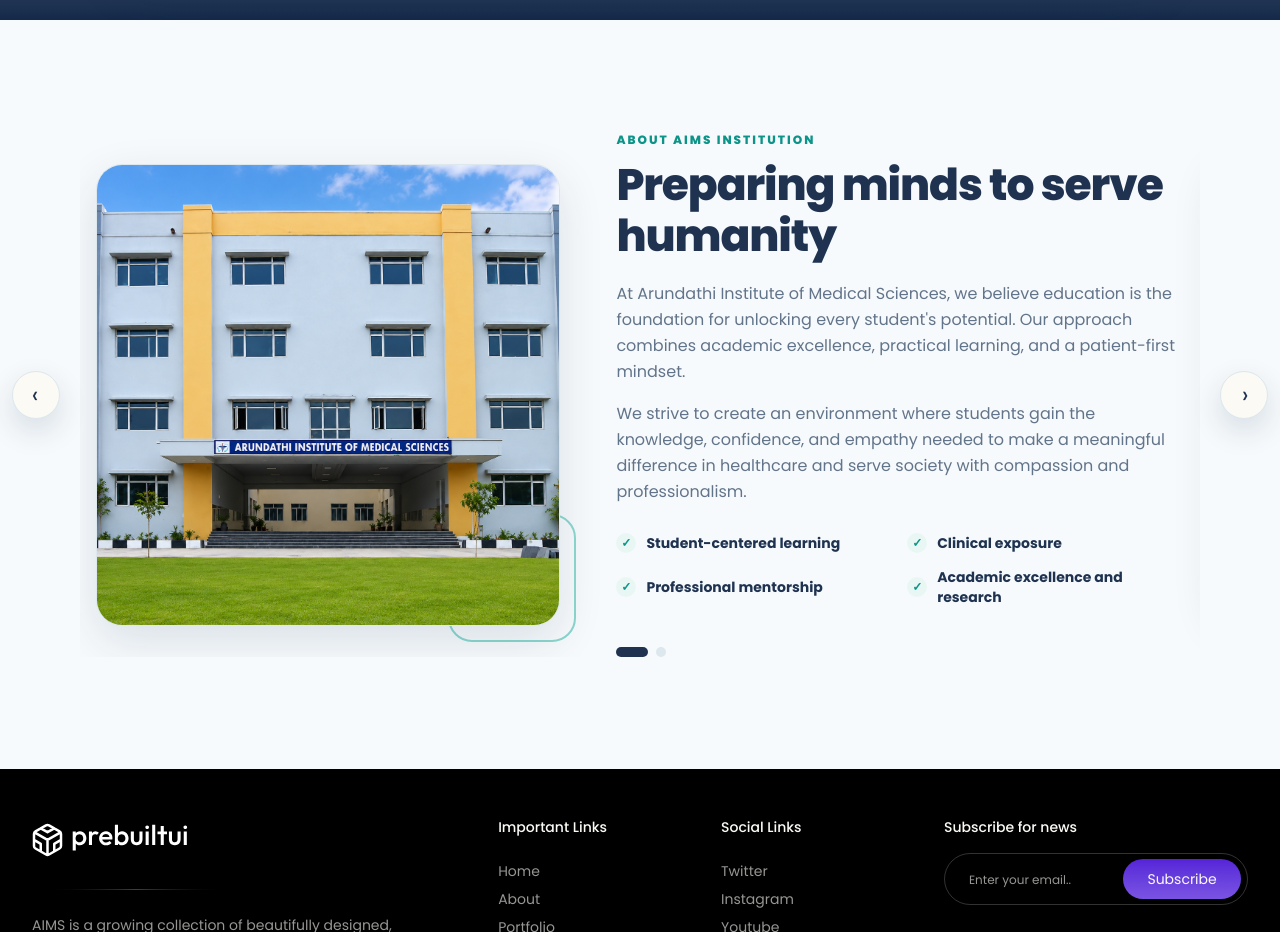
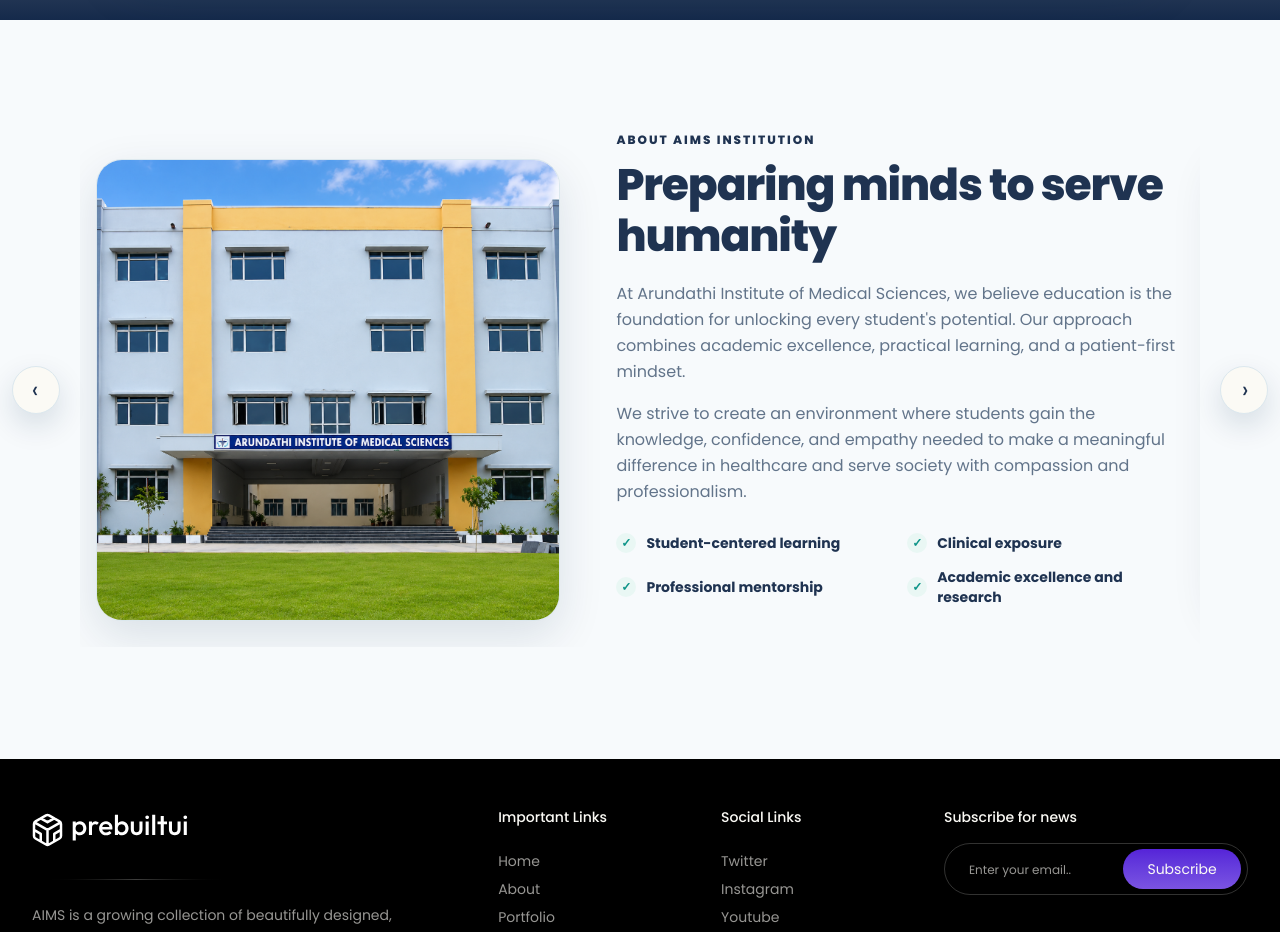
Before and after one commit to lewsishamilton/AIMS, a React (Vite) app: page / in a window 1280 px wide. Shown: the part 780-1712 px from the top of the page. Built offline with nearby package versions, Linux system fonts and the light colour scheme; grey boxes are pictures that could not be loaded; a web font is replaced by a local one.

Commit message:
refine about section: dark kicker, remove bg element and slide dots

```diff
--- a/src/sections/Home/AboutSection.tsx
+++ b/src/sections/Home/AboutSection.tsx
@@ -60,8 +60,6 @@ export const AboutSection: React.FC = () => {
   const [enableTransition, setEnableTransition] = useState(true);
   const [isSliding, setIsSliding] = useState(false);
 
-  const activeDot = trackIndex === 1 || trackIndex === 3 ? (trackIndex === 3 ? 1 : 0) : trackIndex === 2 ? 1 : 0;
-
   const handleNext = () => {
     if (isSliding) return;
     setIsSliding(true);
@@ -86,13 +84,6 @@ export const AboutSection: React.FC = () => {
       setEnableTransition(false);
       setTrackIndex(2);
     }
-  };
-
-  const goToDot = (index: number) => {
-    if (isSliding) return;
-    setIsSliding(true);
-    setEnableTransition(true);
-    setTrackIndex(index + 1);
   };
 
   return (
@@ -137,7 +128,6 @@ export const AboutSection: React.FC = () => {
                 <div className="grid grid-cols-1 lg:grid-cols-[0.9fr_1.1fr] gap-10 lg:gap-14 items-center">
                   {/* Image Column */}
                   <div className="relative mx-auto w-full max-w-lg lg:max-w-none">
-                    <div className="absolute -right-3 -bottom-3 sm:-right-4 sm:-bottom-4 w-32 h-32 border-2 border-[#8bd7cf] rounded-3xl -z-0 pointer-events-none" />
                     <div className="relative z-10 overflow-hidden rounded-[26px] shadow-[0_15px_45px_rgba(8,44,76,0.12)] border border-[#dce8ee] bg-white">
                       <img
                         src={slide.image}
@@ -149,7 +139,9 @@ export const AboutSection: React.FC = () => {
 
                   {/* Text Column */}
                   <div className="flex flex-col justify-center">
-                    <span className="text-xs font-extrabold uppercase tracking-[2px] text-[#0d9488] mb-3 select-none">
+                    <span className={`text-xs font-extrabold uppercase tracking-[2px] mb-3 select-none ${
+                      slide.kicker === ORIGINAL_SLIDES[0].kicker ? "text-dark" : "text-[#0d9488]"
+                    }`}>
                       {slide.kicker}
                     </span>
 
@@ -178,21 +170,6 @@ export const AboutSection: React.FC = () => {
 
                     {/* Indicators & Mobile Buttons */}
                     <div className="flex items-center justify-between pt-2">
-                      <div className="flex gap-2">
-                        {ORIGINAL_SLIDES.map((_, dotIdx) => (
-                          <button
-                            key={dotIdx}
-                            onClick={() => goToDot(dotIdx)}
-                            aria-label={`Go to slide ${dotIdx + 1}`}
-                            className={`h-2.5 rounded-full transition-all duration-300 ${
-                              activeDot === dotIdx
-                                ? "w-8 bg-[#1f3351]"
-                                : "w-2.5 bg-[#dce8ee] hover:bg-gray-300"
-                            }`}
-                          />
-                        ))}
-                      </div>
-
                       <div className="flex md:hidden gap-2">
                         <button
                           onClick={handlePrev}
```
